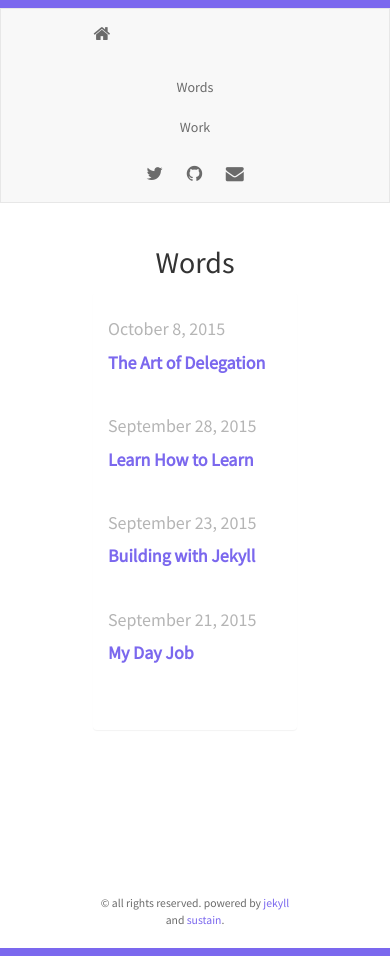
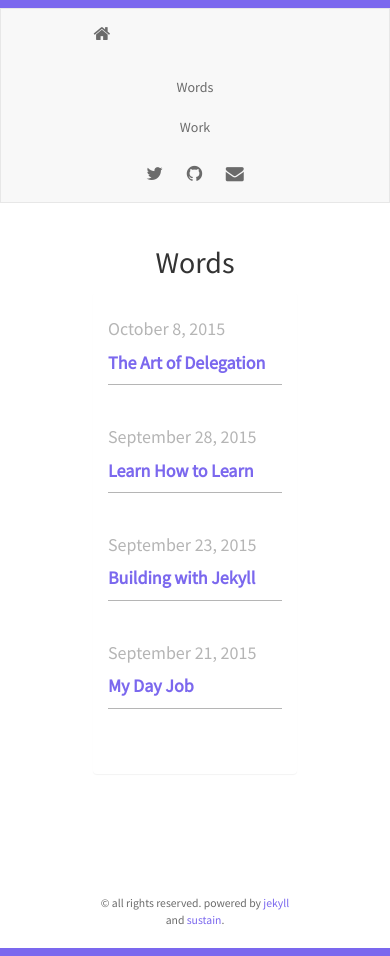
Before and after one commit to lenamasek/lenamasek.github.io, a Jekyll site: the page built from blog.html, in a window 390 px wide. Built offline with Jekyll 4.4.1, drawn with Linux system fonts in a browser that asks for light colours; nearby versions of some CDN libraries.

Commit message:
responsive post page

```diff
--- a/static/css/main.css
+++ b/static/css/main.css
@@ -100,7 +100,13 @@ border-left: 5px solid mediumslateblue
   .post-date {
   text-align:left;
   }
-
+  h5.post-title {
+    border-bottom: #b5b5b5 .01em solid;
+    padding-bottom: 10px;
+}
+  .container {
+    width:auto;
+  }
 }
 
 /* Custom page CSS
```
